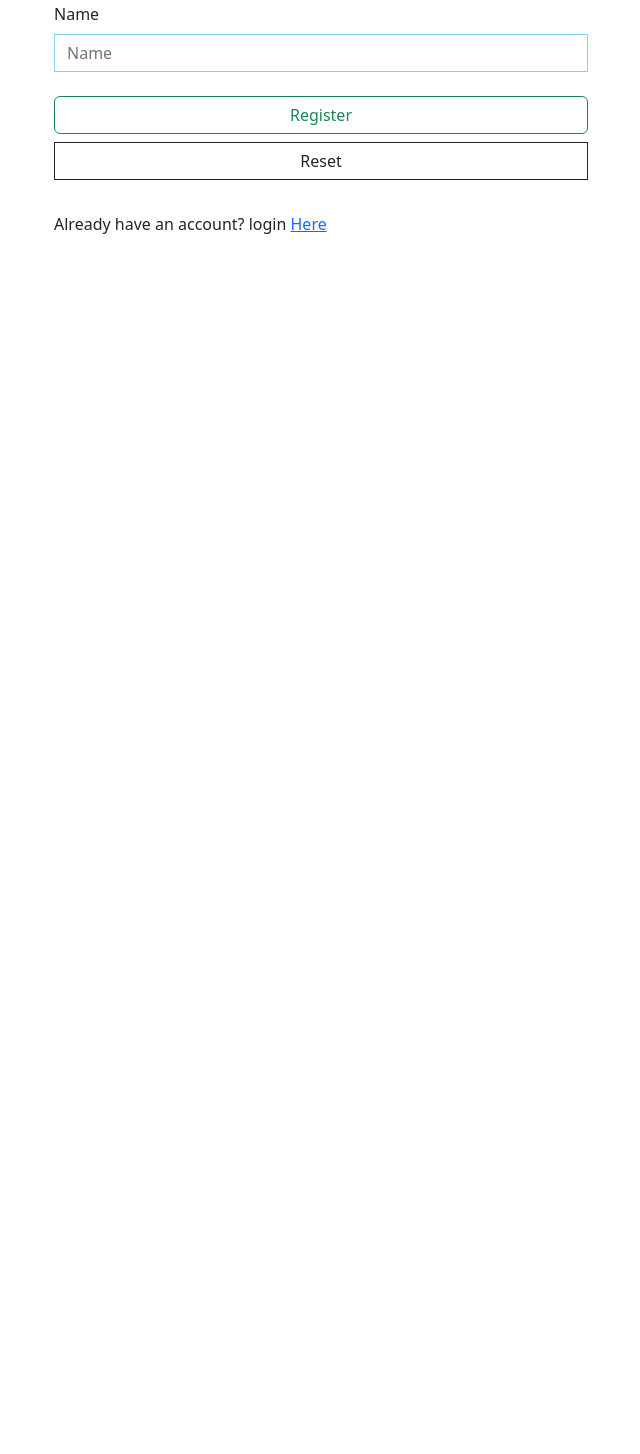
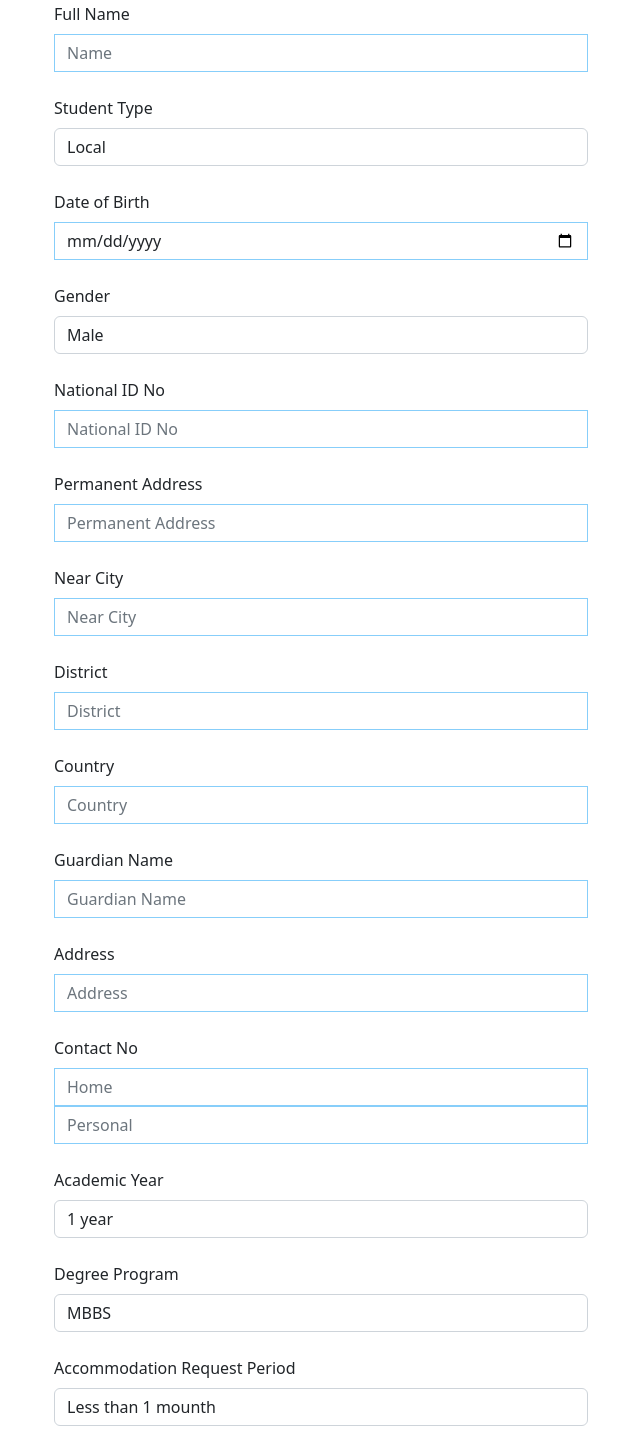
Before and after one commit to Kushan2k/university-accomodation-system-react, a React (Create React App) app: page /register in a window 1280 px wide. Shown: the part 480-1934 px from the top of the page, without its empty margins (319-959 px from the left). Before the commit the page ends 800 px from the top, so only its background shows below. Built offline with nearby package versions, Linux system fonts and the light colour scheme; a web font is replaced by a local one.

Commit message:
register form added

```diff
--- a/src/Components/Main/Main.jsx
+++ b/src/Components/Main/Main.jsx
@@ -15,8 +15,9 @@ export default function Main() {
         <div className="col-12 col-md-6  border-1 d-flex  gap-4 flex-column justify-content-center align-items-center position-relative overflow-hidden">
           <img src="https://cdn3.vectorstock.com/i/1000x1000/11/77/abstract-background-design-vector-4351177.jpg" alt="bg" className='cover-bg' />
 
-          <h2 className="display-4 text-center m-5 m-md-2">
-            We Welcome you
+          <h2 className="display-5 text-center m-5 m-md-2">
+          Medical Students Accommodations <br />
+          WE OFFERED BEST CARRING FOR ACHIVEYOUR DERAMS
           </h2>
           {/* <Link href="#" className='btn'>Take a tour</Link> */}
           <button className='my-btn' style={{
--- a/src/Components/Nav/Nav.jsx
+++ b/src/Components/Nav/Nav.jsx
@@ -40,6 +40,7 @@ function Nav() {
     setIsSubMenuOpen(false)
     setIsSubMenuOpen2(false)
   }
+
   return (
     <>
       <div className='w-100 container-fluid navbar-top  d-flex justify-content-between align-content-center position-relative'>
@@ -64,23 +65,24 @@ function Nav() {
             {!loggedin && (
               <>
                 <div className="nav-item">
-                  <Link to={'/register'} className='nav-link'>Register</Link>
+                  <Link to={'/register'} className='nav-link' onClick={click}>Register</Link>
 
                 </div>
                 <div className="nav-item">
-                  <Link to={'/login'} className='nav-link'>Login</Link>
+                  <Link to={'/login'} className='nav-link' onClick={click}>Login</Link>
                 </div>
               </>
             )}
             <div className="nav-item">
-              <Link className='nav-link' >In the loop</Link>
-            </div>
-            <div className="nav-item">
-              <Link className='nav-link' >Future Student</Link>
+              <Link className='nav-link' to={'/'} onClick={click} >Home</Link>
             </div>
 
             <div className="nav-item">
-              <span className='nav-link'>Why Us</span>
+              <Link className='nav-link' onClick={click} >Future Student</Link>
+            </div>
+
+            <div className="nav-item">
+              <span className='nav-link'>Services</span>
               <button className='btn btn-outline-light btn-sm border-o ' onClick={opensub}>
                 <img width={15} height={15} src="https://www.iconpacks.net/icons/2/free-arrow-down-icon-3101-thumb.png" alt="menu" className='border-0' />
               </button>
@@ -88,16 +90,19 @@ function Nav() {
             {isSubMenuOpen && (
               <div className="nav-item-collapse">
                 <ul>
-                  <li>Our Facilities</li>
-                  <li>Your Room</li>
-                  <li>Your Community</li>
-                  <li>Extracurricular</li>
-                  <li>Thrive Here</li>
+                  <li>Cleaning </li>
+                  <li>Medical service</li>
+                  <li>Clearance </li>
+                  <li>Near Locations </li>
+                  <li>Mentoring</li>
+                  <li>IN / OUT Request</li>
+                  <li>Notice Board </li>
+                  <li>Other facilities </li>
                 </ul>
               </div>
           )}
           <div className="nav-item">
-              <span className='nav-link'>Our College</span>
+              <span className='nav-link'>Accommodations </span>
               <button className='btn btn-outline-light btn-sm border-o ' onClick={opensub2}>
                 <img width={15} height={15} src="https://www.iconpacks.net/icons/2/free-arrow-down-icon-3101-thumb.png" alt="menu" className='border-0' />
               </button>
@@ -105,20 +110,25 @@ function Nav() {
             {isSubMenuOpen2 && (
               <div className="nav-item-collapse">
                 <ul>
-                  <li>About</li>
-                  <li>Our People</li>
-                  <li>Respectful Relationships</li>
-                  <li>Support us</li>
+                  <li>Details </li>
+                  <li>Room Inquiries </li>
+
                 </ul>
               </div>
           )}
           {loggedin && (
+            <>
             <div className="nav-item">
               <Link className='nav-link' onClick={logout}>Logout</Link>
             </div>
+            <div className="nav-item">
+            <Link className='nav-link' onClick={click} > Payments</Link>
+          </div>
+          </>
           )}
+
             <div className="nav-item">
-              <Link className='nav-link' >Want To Know More</Link>
+              <Link className='nav-link' onClick={click} >Contact Us </Link>
             </div>
 
 
--- a/src/Pages/RegisterPage/RegisterPage.jsx
+++ b/src/Pages/RegisterPage/RegisterPage.jsx
@@ -122,7 +122,7 @@ export default function RegisterPage() {
             </div>
 
             <div className="form-group my-4">
-              <label htmlFor="name" className="form-label">Name</label>
+              <label htmlFor="name" className="form-label">Full Name </label>
               <input
                 onChange={e => {
                 setInputs({ ...inputs, name: e.target.value })
@@ -130,6 +130,136 @@ export default function RegisterPage() {
                 type="text" autoComplete='off' value={inputs.name} className="form-control" placeholder='Name' />
               <small className=" text-danger">{ errors.empty}</small>
             </div>
+
+            <div className="form-group my-4">
+              <label htmlFor="" className='form-label'> Student Type</label>
+              <select name="" id="" className='form-control'>
+                <option value="">Local</option>
+                <option value="">Forign</option>
+              </select>
+            </div>
+
+            <div className="form-group my-4">
+              <label htmlFor="" className='form-label'>Date of Birth </label>
+              <input type="date" name="" id="" className='form-control' />
+            </div>
+
+            <div className="form-group my-4">
+              <label htmlFor="" className='form-label'>Gender</label>
+              <select name="" id="" className='form-control'>
+                <option value="">Male</option>
+                <option value="">Female</option>
+              </select>
+            </div>
+
+            <div className="form-group my-4">
+              <label htmlFor="name" className="form-label">National ID No</label>
+              <input
+
+                type="text" autoComplete='off'  className="form-control" placeholder='National ID No' />
+              <small className=" text-danger">{ errors.empty}</small>
+            </div>
+
+            <div className="form-group my-4">
+              <label htmlFor="name" className="form-label">Permanent Address</label>
+              <input
+
+                type="text" autoComplete='off'  className="form-control" placeholder='Permanent Address' />
+              <small className=" text-danger">{ errors.empty}</small>
+            </div>
+
+            <div className="form-group my-4">
+              <label htmlFor="name" className="form-label">Near City</label>
+              <input
+
+                type="text" autoComplete='off'  className="form-control" placeholder='Near City' />
+              <small className=" text-danger">{ errors.empty}</small>
+            </div>
+
+            <div className="form-group my-4">
+              <label htmlFor="name" className="form-label">District</label>
+              <input
+
+                type="text" autoComplete='off'  className="form-control" placeholder='District' />
+              <small className=" text-danger">{ errors.empty}</small>
+            </div>
+
+            <div className="form-group my-4">
+              <label htmlFor="name" className="form-label">Country</label>
+              <input
+
+                type="text" autoComplete='off'  className="form-control" placeholder='Country' />
+              <small className=" text-danger">{ errors.empty}</small>
+            </div>
+
+            <div className="form-group my-4">
+              <label htmlFor="name" className="form-label">Guardian Name </label>
+              <input
+
+                type="text" autoComplete='off'  className="form-control" placeholder='Guardian Name ' />
+              <small className=" text-danger">{ errors.empty}</small>
+            </div>
+
+            <div className="form-group my-4">
+              <label htmlFor="name" className="form-label">Address </label>
+              <input
+
+                type="text" autoComplete='off'  className="form-control" placeholder='Address ' />
+              <small className=" text-danger">{ errors.empty}</small>
+            </div>
+
+            <div className="form-group my-4">
+              <label htmlFor="name" className="form-label">Contact No </label>
+              <input
+
+                type="text" autoComplete='off'  className="form-control" placeholder='Home ' />
+              <input
+
+                type="text" autoComplete='off'  className="form-control" placeholder='Personal ' />
+              <small className=" text-danger">{ errors.empty}</small>
+            </div>
+
+            <div className="form-group my-4">
+              <label htmlFor="" className='form-label'>Academic Year </label>
+              <select name="" id="" className='form-control'>
+                <option value="">1 year</option>
+                <option value="">2 year</option>
+                <option value="">3 year</option>
+                <option value="">4 year</option>
+                <option value="">5 year</option>
+                <option value="">6 year</option>
+                <option value="">Practical Year (Final)</option>
+              </select>
+            </div>
+            <div className="form-group my-4">
+              <label htmlFor="" className='form-label'>Degree Program  </label>
+              <select name="" id="" className='form-control'>
+                <option value="">MBBS </option>
+                <option value="">Para Medicine</option>
+
+              </select>
+            </div>
+
+            <div className="form-group my-4">
+              <label htmlFor="" className='form-label'>Accommodation Request Period  </label>
+              <select name="" id="" className='form-control'>
+                <option value="">Less than 1 mounth </option>
+                <option value="">Less than 3 mounth</option>
+                <option value=""> 1 year</option>
+                <option value="">more than 1 year</option>
+
+              </select>
+            </div>
+            <div className="form-group my-4">
+              <label htmlFor="" className='form-label'>Mention You have any disabilities or genetic diseases to need attention  </label>
+              <textarea name="" id="" cols="30" rows="5" className='form-control'></textarea>
+            </div>
+
+
+
+
+
+
 
             <div className="form-group my-4 mx-auto">
               <button type="submit" name='regbtn' className='btn btn-outline-success w-100 '>
```
Also changed, not shown: 1 other file (tests, documents, lock files or other folders).
